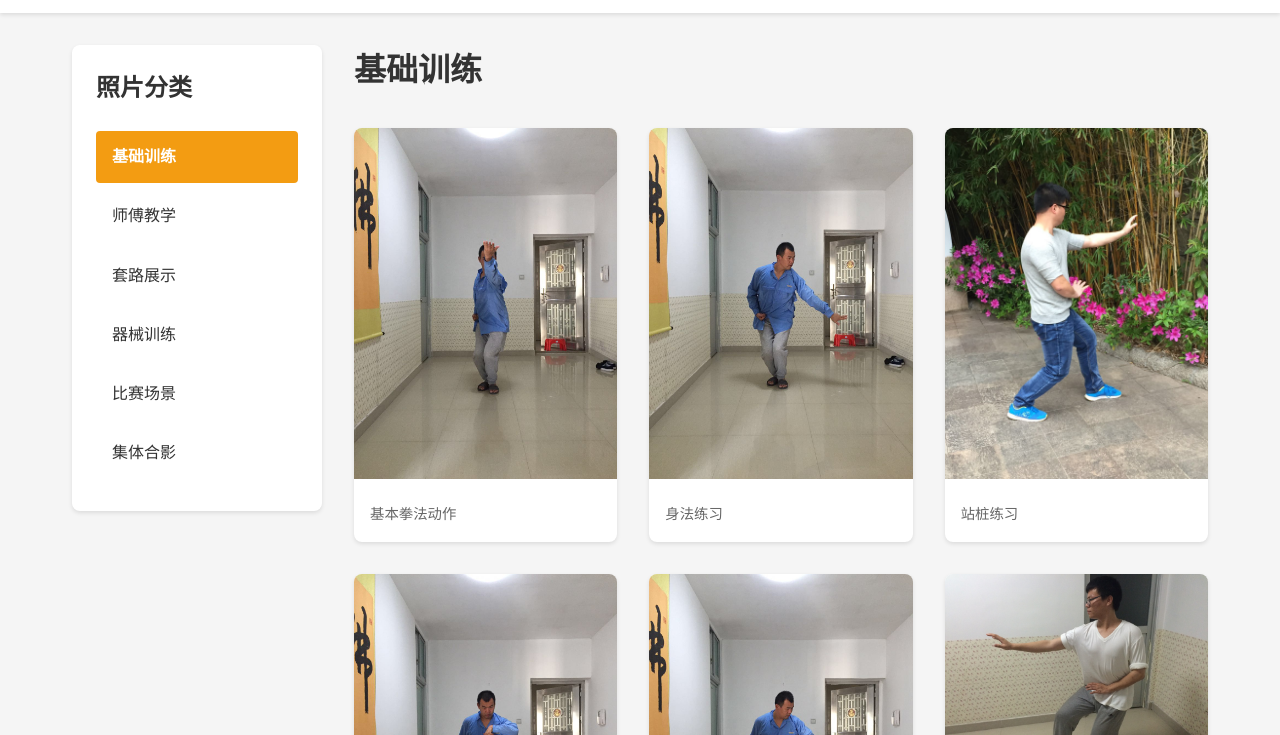
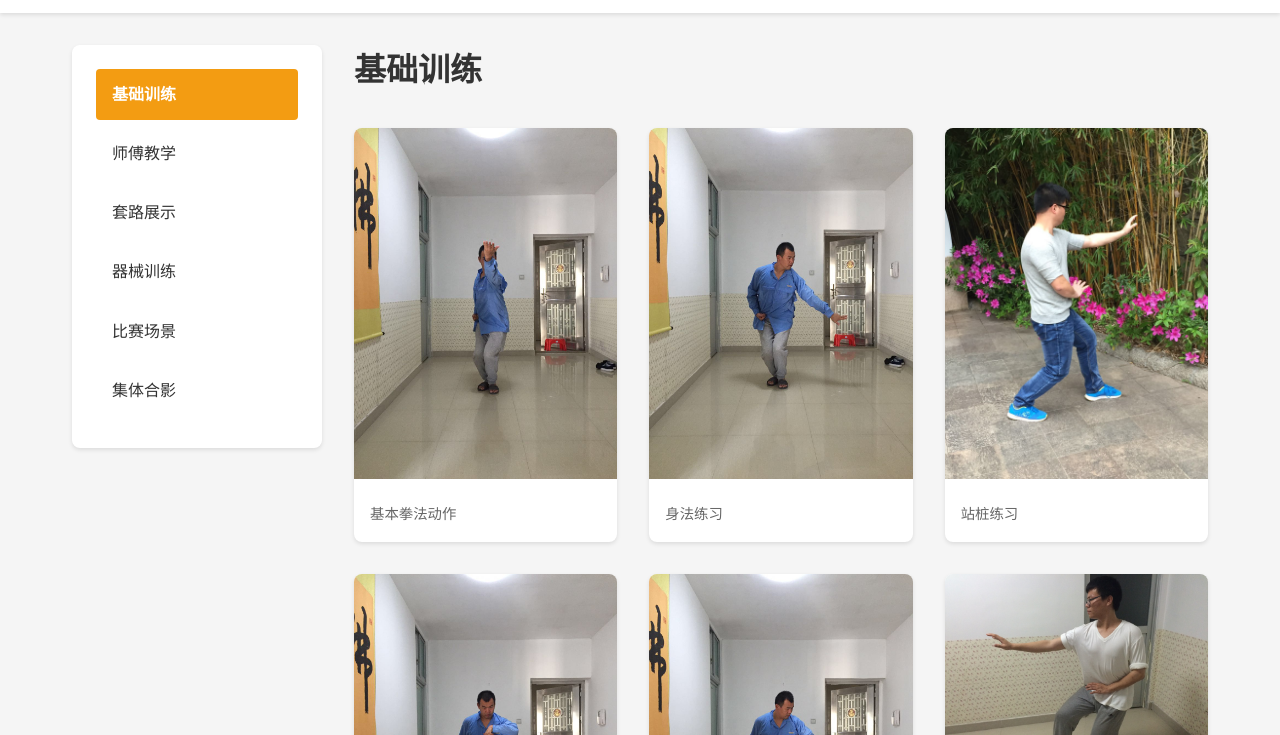
Before and after one commit to koeltp/xyq, a plain HTML site: page gallery.html in a window 1280 px wide. Shown: the part 65-800 px from the top of the page. Drawn offline with Linux system fonts and the light colour scheme; a script that the page names is missing; a web font is replaced by a local one.

Commit message:
refactor(gallery): 移除照片分类标题以简化侧边栏布局

```diff
--- a/gallery.html
+++ b/gallery.html
@@ -49,7 +49,6 @@
     <main>
         <section class="videos-container">
             <div class="videos-sidebar">
-                <h3>照片分类</h3>
                 <ul class="category-nav" id="categoryNav">
                     <!-- 分类导航将通过JavaScript动态生成 -->
                 </ul>
```
